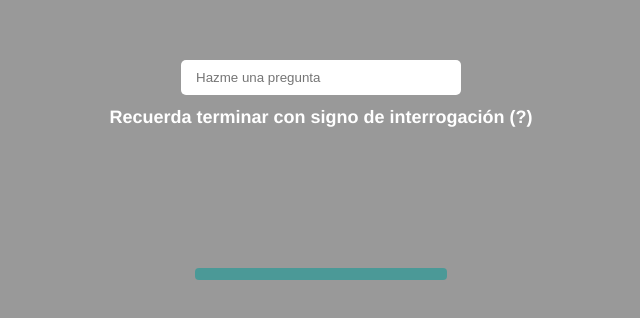
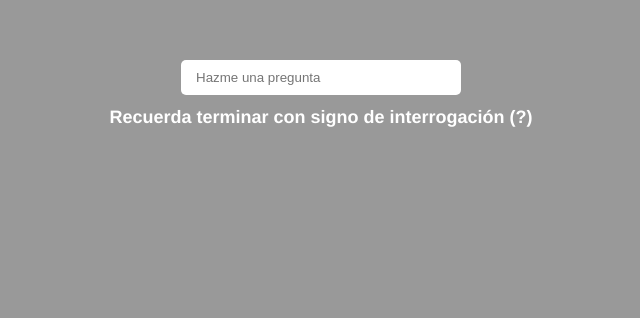
Before and after one commit to emidiaz00/indecision-app-vue, a Vue app: page / in a window 1280 px wide. Shown: the top 318 px of the page, without its empty margins (319-959 px from the left). Built offline with nearby package versions, Linux system fonts and the light colour scheme.

Commit message:
add isValidQuestion

```diff
--- a/src/components/Indecision.vue
+++ b/src/components/Indecision.vue
@@ -10,7 +10,7 @@
     name="" id="">
     <p>Recuerda terminar con signo de interrogación (?)</p>
     <div class="bg-gray">
-        <div>
+        <div v-if="isValidQuestion">
             <h2>{{ question }}</h2>
             <h1>{{ answer }}</h1>
             <button v-show="showButtonClear" @click="resetAnswer" class="btn-clear">Clear</button>
@@ -26,7 +26,8 @@ export default {
             question: null,
             answer: null,
             img: null,
-            showButtonClear: false
+            showButtonClear: false,
+            isValidQuestion: false
         }
     },
     methods: {
@@ -46,8 +47,10 @@ export default {
     },
     watch: {
         question(value) {
+            this.isValidQuestion = false
             if(!value.includes('?'))
             return
+            this.isValidQuestion = true
             this.getAnswer()
         }
     },
```
